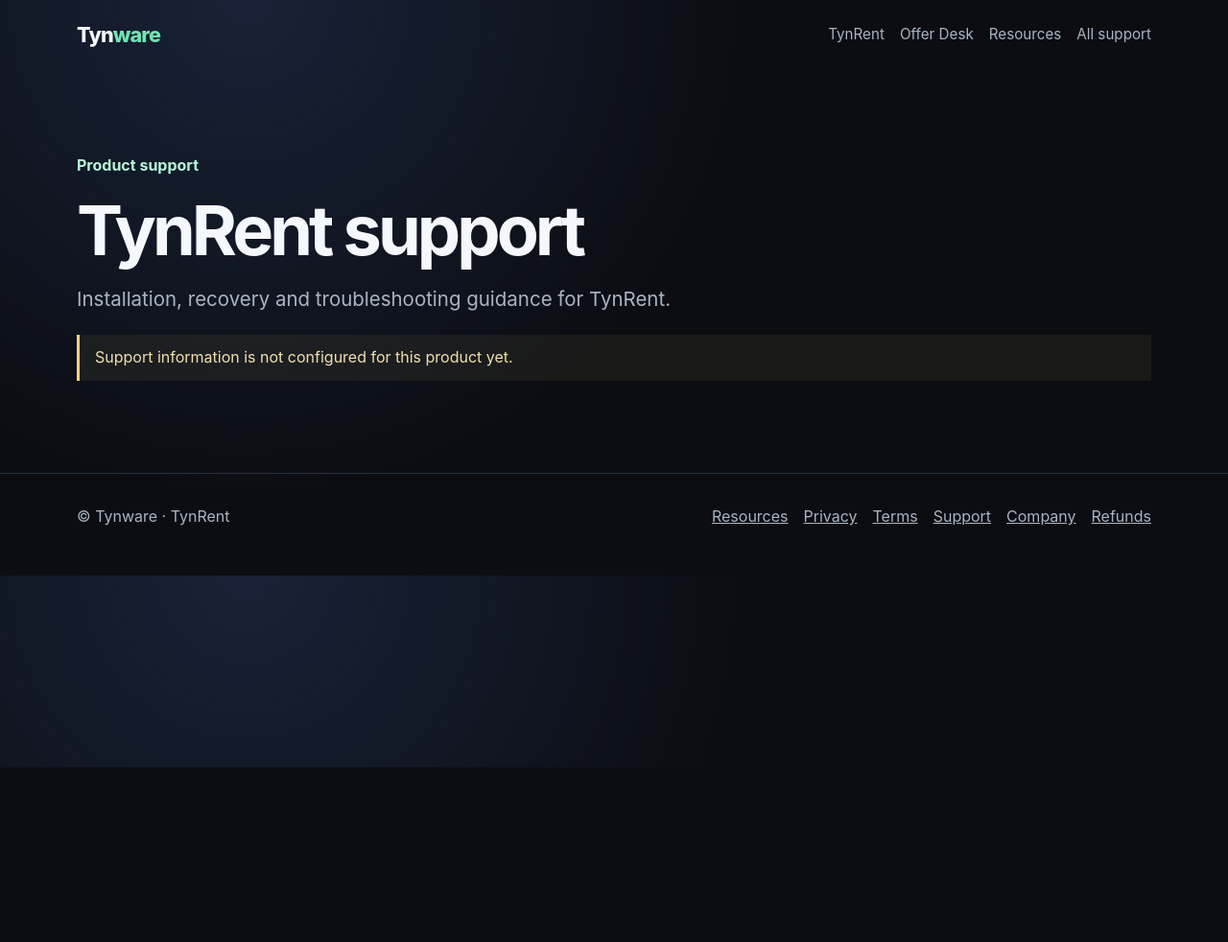
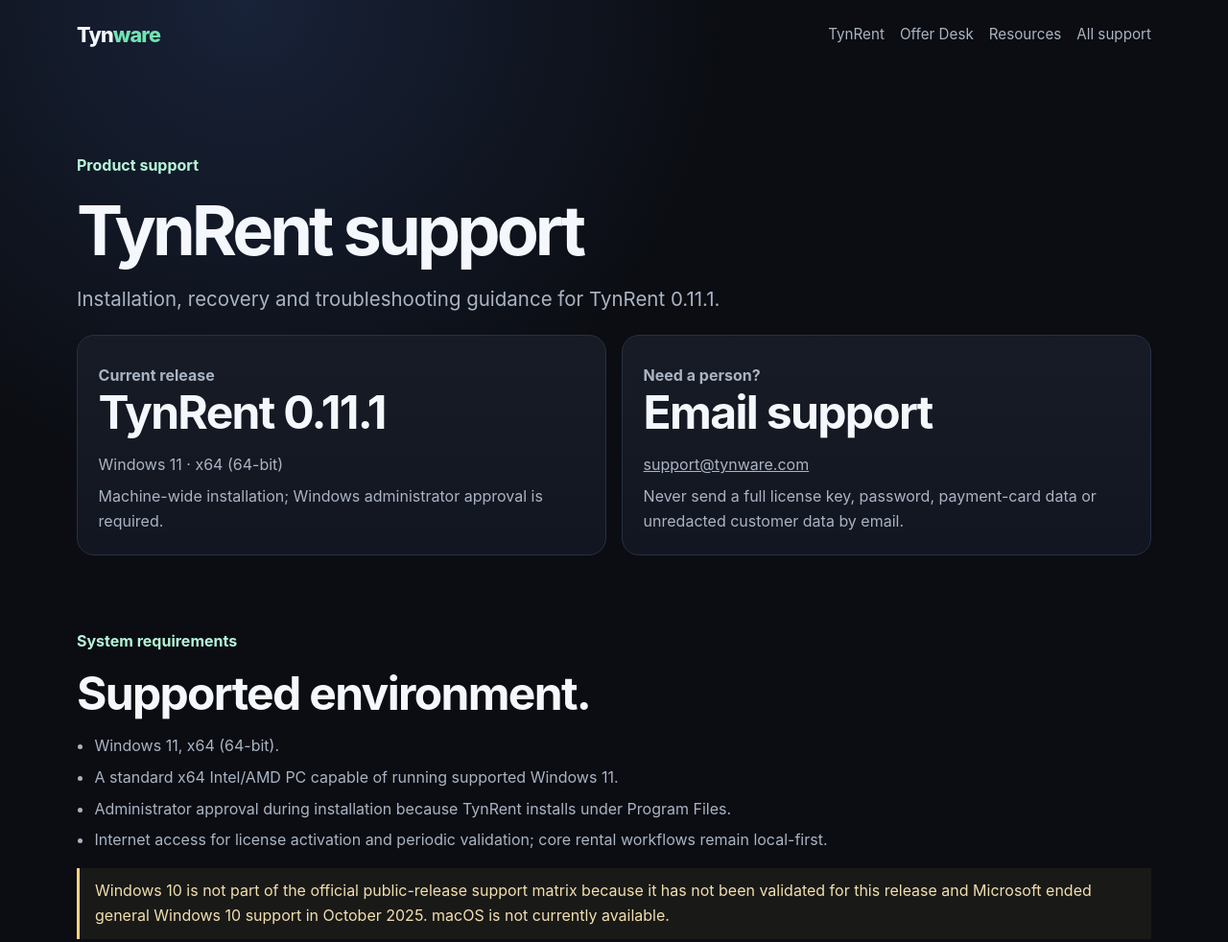
Before and after one commit to rzaandgza/tynware-website, a plain HTML site: page tynrent/support.html in a window 1280 px wide. Shown: the top 982 px of the page at 96% size. Before the commit the page ends 800 px from the top, so only its background shows below. Drawn offline with Linux system fonts and the light colour scheme.

Commit message:
Finalize TynRent internals in tynrent/support.html

```diff
--- a/tynrent/support.html
+++ b/tynrent/support.html
@@ -23,7 +23,7 @@
   <p class="kicker">Product support</p>
   <h1 data-support-heading>TynRent support</h1>
   <p class="lede" data-support-lede>Installation, recovery and troubleshooting guidance for TynRent.</p>
-  <div data-product-support="tinyrental"></div>
+  <div data-product-support="tynrent"></div>
 </main>
 <footer><div class="container footer-row"><span>© Tynware · TynRent</span><div class="footer-links"><a href="/resources/">Resources</a><a href="/privacy.html">Privacy</a><a href="/terms.html">Terms</a><a href="/support.html">Support</a><a href="/company.html">Company</a><a href="/refunds.html">Refunds</a></div></div></footer>
 </body>
```
